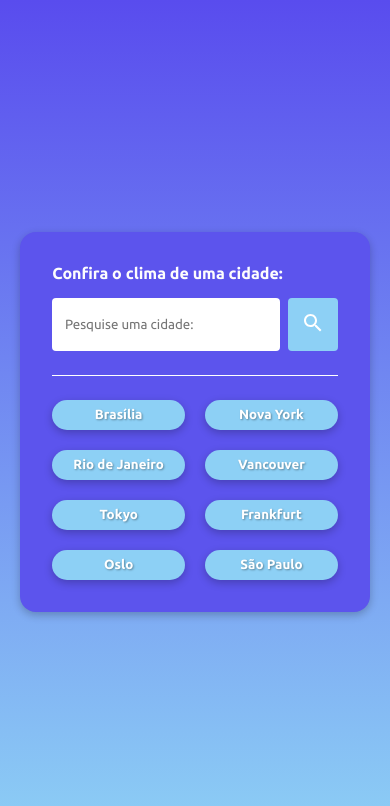
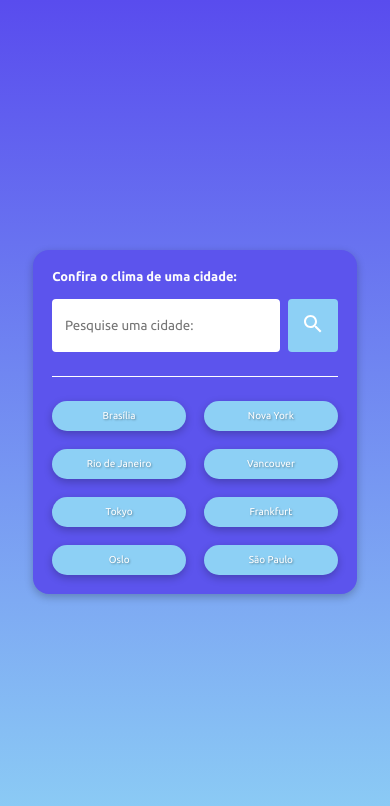
Before and after one commit to reuelsilva/weather-now, a React (Vite) app: page / in a window 390 px wide. Shown: the top 806 px of the page. Built offline with nearby package versions, Linux system fonts and the light colour scheme; no server answers.

Commit message:
add media queries

```diff
--- a/src/App.jsx
+++ b/src/App.jsx
@@ -5,6 +5,7 @@ import { WaterDrop } from "@mui/icons-material"
 import { Air } from "@mui/icons-material"
 import axios from "axios"
 import './App.css'
+import './media-queries.css'
 
 function App() {
   const [weather, setWeather] = useState('')
--- /dev/null
+++ b/src/media-queries.css
@@ -0,0 +1,31 @@
+@media screen and (max-width:400px) {
+    .Container{
+      padding: 1.2rem;
+      margin: 1.2rem;
+    }
+
+    .Form h3{
+      font-size: 0.8rem;
+    }
+
+    #grid-container{
+      gap: 18px;
+    }
+
+    #grid-container button{
+      font-size: 10px;
+      font-weight: normal;
+    }
+
+    #weather-data h2{
+      font-size: 1.2rem;
+    }
+
+    #temperature{
+      font-size: 1.5rem;
+    }
+
+    #error-message p{
+      font-size: 0.8rem;
+    }
+  }
```
Also changed, not shown: src/App.css (line endings or trailing spaces).
